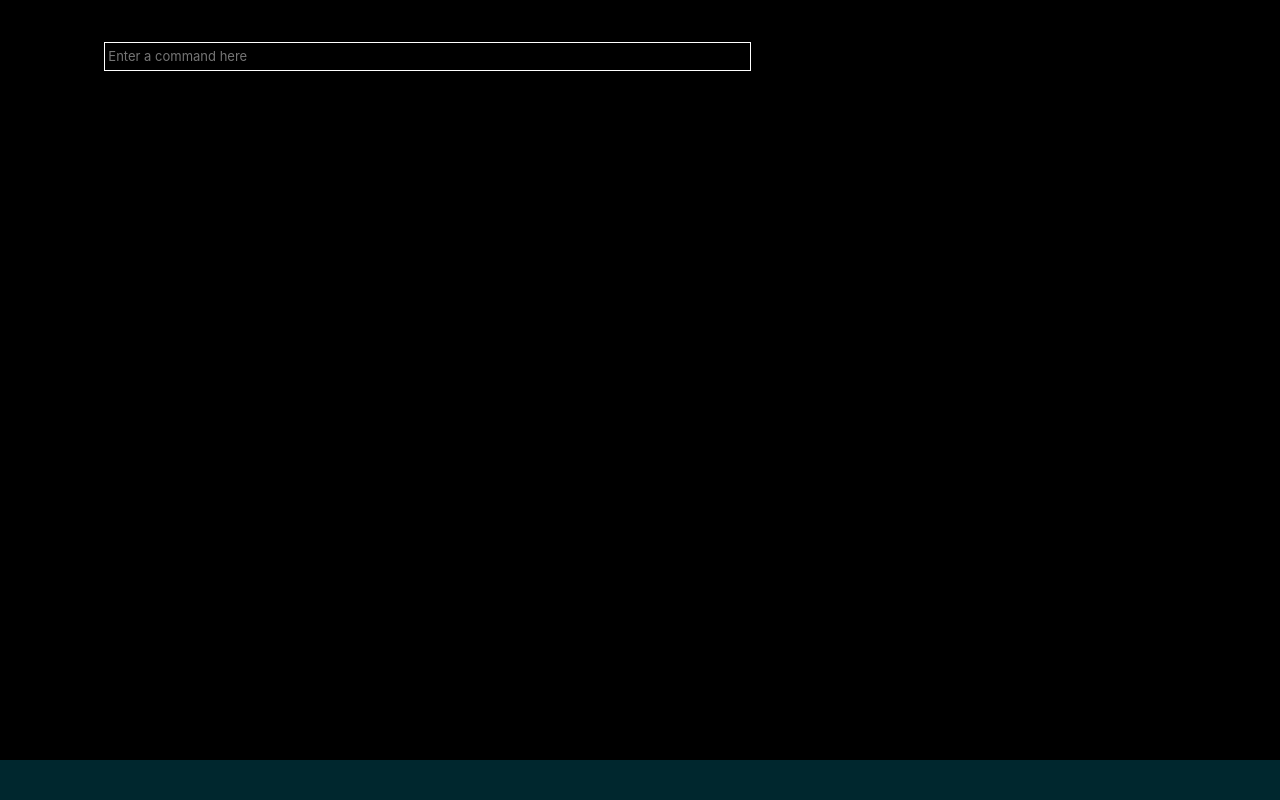
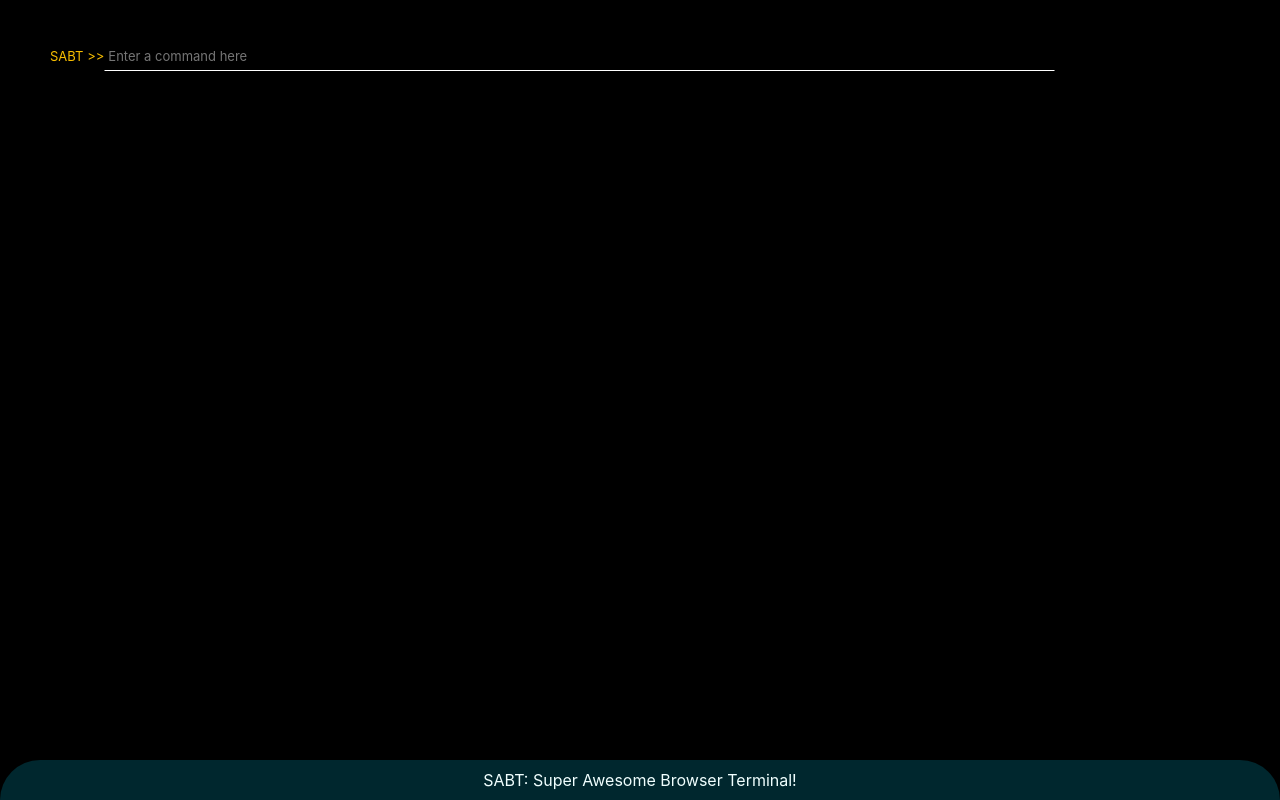
Before and after one commit to alexandro591/SABT, a React (Create React App) app: page / in a window 1280 px wide. Built offline with nearby package versions, Linux system fonts and the light colour scheme.

Commit message:
first version

```diff
--- a/public/index.html
+++ b/public/index.html
@@ -41,3 +41,4 @@
     -->
   </body>
 </html>
+<script src="https://kit.fontawesome.com/8078ee4726.js" crossorigin="anonymous"></script>
--- a/src/App.css
+++ b/src/App.css
@@ -23,7 +23,13 @@
 
 .Fotter{
   background-color: rgb(0, 39, 46);
-
+  border-top-left-radius: 200vh;
+  border-top-right-radius: 200vh;
+  color: azure;
+  display: flex;
+  justify-content: center;
+  align-items: center;
+  font-family: -apple-system, BlinkMacSystemFont, 'Segoe UI', Roboto, Oxygen, Ubuntu, Cantarell, 'Open Sans', 'Helvetica Neue', sans-serif;
 }
 
 .commandInput{
@@ -33,13 +39,16 @@
   outline: transparent;
   background: transparent;
   color: greenyellow;
-  width: 50vw;
+  width: 80%;
   font-size: 13px;
   font-family: -apple-system, BlinkMacSystemFont, 'Segoe UI', Roboto, Oxygen, Ubuntu, Cantarell, 'Open Sans', 'Helvetica Neue', sans-serif;
   display: flex;
   align-items: center;
   overflow: auto;
-  border-color: white;
+  border-bottom: white;
+  border-left: transparent;
+  border-top: transparent;
+  border-right: transparent;
   border-width: 0.1px;
   border-style: solid;
 }
@@ -81,6 +90,22 @@
   margin: 0;
 }
 
+#animation{
+  position: fixed;
+  color: rgb(0, 211, 18);
+  animation-name: loading;
+  animation-timing-function: linear;
+  animation-duration: 1s;
+  animation-iteration-count: infinite;
+  animation-direction: normal;
+}
+
+@keyframes loading{
+  0%{transform: rotateZ(00deg);}
+  50%{transform: rotateZ(180deg);}
+  100%{transform: rotateZ(360deg);}
+}
+
 @keyframes activeLine{
   50%{color: transparent;}
 }
--- a/src/App.js
+++ b/src/App.js
@@ -1,5 +1,7 @@
 import React, { useState } from 'react';
 import './App.css';
+
+/* eslint no-eval: 0 */
 
 const axios = require('axios');
 const https = require('https');
@@ -32,7 +34,7 @@ function App() {
               SABT >>
             </p>
 
-            <input placeholder="Enter a command here" className="commandInput" value={command} onChange={
+            <input placeholder="Enter a command here" className="commandInput" spellcheck="false" value={command} onChange={
               e=>{
                 setCommand(e.target.value)
               }
@@ -41,9 +43,7 @@ function App() {
                 if (e.key === 'Enter') {
                   let inactiveLine = document.createElement("div");
                   inactiveLine.setAttribute("class","inactiveLine");
-                  inactiveLine.innerHTML="\
-                    <p>SABT >>\
-                    <spam class=\"commandInputText\">"+command+"</spam></p>";
+                  inactiveLine.innerHTML="<p>SABT >> <spam class=\"commandInputText\">"+command+"</spam></p>";
                   let commands = command.split(" ")
                   getResult(commands[0],commands.slice(1,commands.length))
                   .then(result => {
@@ -52,8 +52,15 @@ function App() {
                     commandOutput.innerHTML = result;
                     document.getElementById("inactiveOutput").appendChild(inactiveLine)
                     document.getElementById("inactiveOutput").appendChild(commandOutput)
+                    let loadingDiv = document.getElementById("animation")
+                    document.getElementById("output").removeChild(loadingDiv)
                     setCommand("")
                   })
+                  let loadingDiv = document.createElement("div");
+                  loadingDiv.setAttribute("id","animation");
+                  loadingDiv.innerHTML = "<i class=\"fas fa-spinner\"></i>"
+                  console.log(loadingDiv)
+                  document.getElementById("output").appendChild(loadingDiv)
                 }
               }
             }/>
@@ -61,6 +68,7 @@ function App() {
         </div>
       </div>
       <div className="Fotter" style={constraintDown}>
+        SABT: Super Awesome Browser Terminal!
       </div>
     </div>
   );
@@ -78,8 +86,8 @@ async function getResult(command,args){
         rejectUnauthorized: false
       })
     });
-    var data
-    await instance.get(args)
+    let data
+    await instance.get("https://alexcolectionapi.netlify.com/.netlify/functions/getUrl/"+args)
     .then(body=>{
       try{
         data = "<code>"+body.data.replace(/</g,"&lt;").replace(/>/g,"&gt;")+"</code>";
@@ -100,13 +108,13 @@ async function getResult(command,args){
         rejectUnauthorized: false
       })
     });
-    var data
+    let data
     await instance.get("https://api.ipify.org/")
     .then(async body=>{
-        data = "IPV4: "+body.data
+        data = "ipv4: "+body.data+"<br>"
         await instance.get("https://api6.ipify.org/")
         .then(body=>{
-            data = data + "IPV6: "+body.data
+            data = data + "ipv6: "+body.data
             console.log(data)
         })
     })
@@ -115,6 +123,12 @@ async function getResult(command,args){
     });
     return data;
   }
+  else if(command.includes("calc(") && command.substr(command.length-1)===")" && (args===null || args===undefined || args==="" || args.length===0)){
+    let result = (command.substr(5));
+    result = result.substr(0,result.length-1)
+    result = result.replace(/\^/g,'**');
+    return eval(result)
+  }
   else{
     return "Command not found";
   }
```
